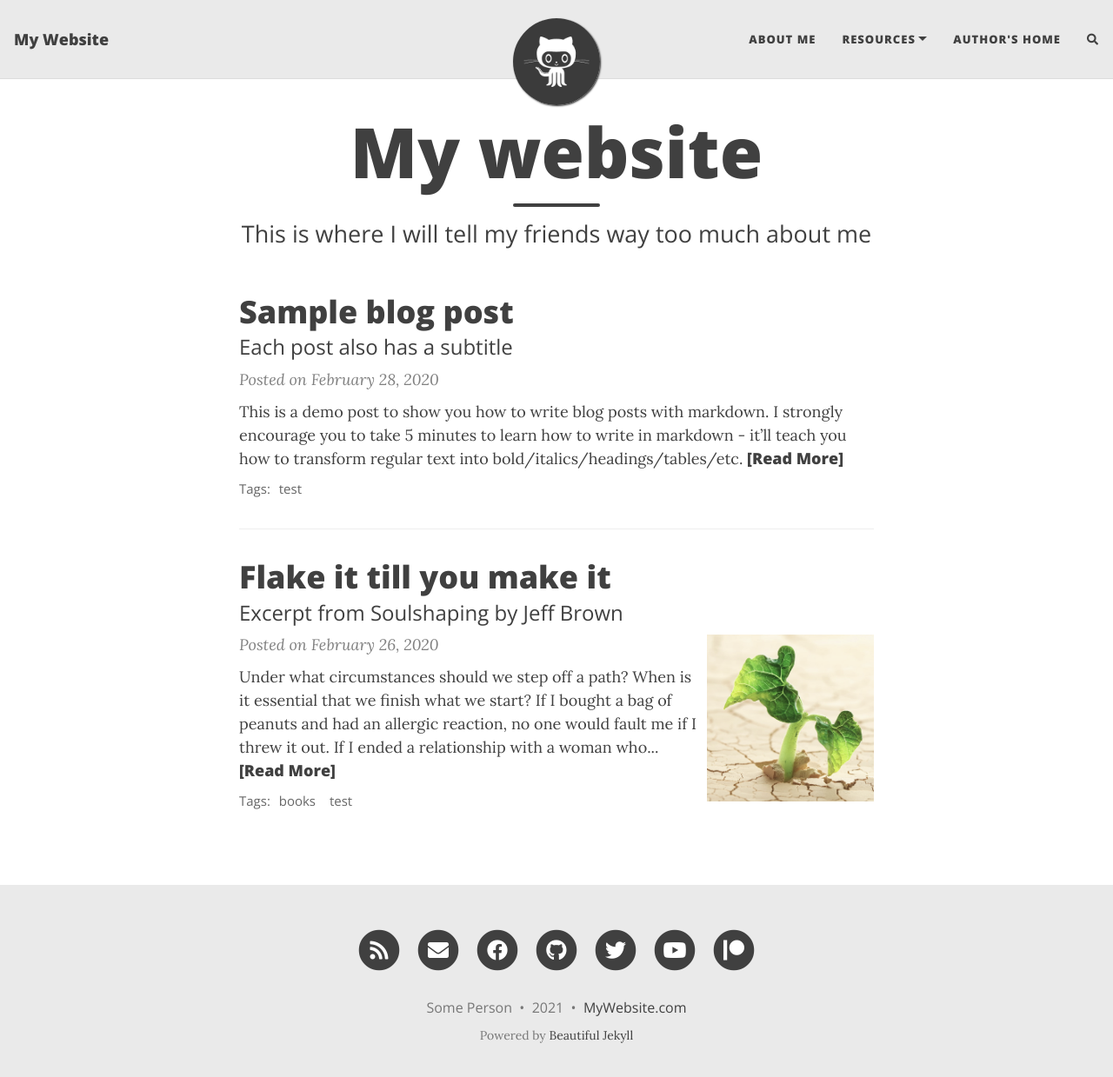
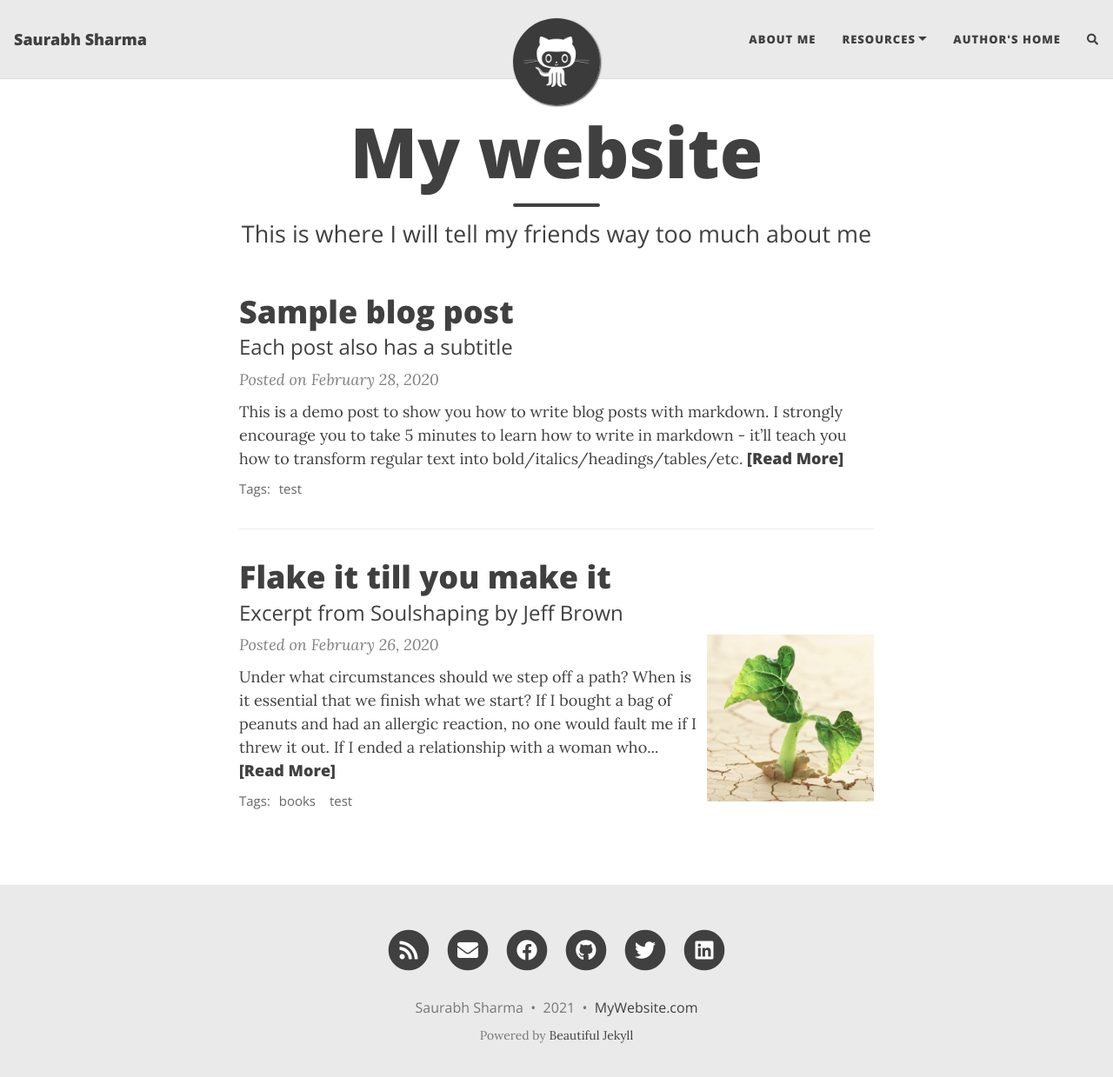
Before and after one commit to sou127/sou127.github.io, a Jekyll site: the page built from index.html, in a window 1280 px wide and 1252 px high. Shown: the top 1239 px of the window at 87% size. Built offline with Jekyll 4.4.1, drawn with Linux system fonts in a browser that asks for light colours; nearby versions of some CDN libraries; the list of posts is cut into pages by our own code; comment, search, counter and statistics services are not loaded; some of the changed lines change nothing that is shown.

Commit message:
updating yaml file

```diff
--- a/_config.yml
+++ b/_config.yml
@@ -6,10 +6,10 @@
 # --- Required options --- #
 
 # Name of website
-title: My Website
+title: Saurabh Sharma
 
 # Your name to show in the footer
-author: Some Person
+author: Saurabh Sharma
 
 # --- List of links in the navigation bar --- #
 
@@ -39,12 +39,11 @@ round-avatar: true
 # Select the social network links that you want to show in the footer.
 # Uncomment the links you want to show and add your information to each one.
 social-network-links:
-  email: "someone@example.com"
-  facebook: deanattali
-  github: daattali
-  twitter: daattali
-  patreon: DeanAttali
-  youtube: c/daattali
+  email: "ci19sharma@g.kumamoto-nct.ac.jp"
+  facebook: srbhshrm
+  github: sou127
+  twitter: shirobisharma
+  linkedin: srbhshrm
 #  medium: yourname
 #  reddit: yourname
 #  linkedin: daattali
```
